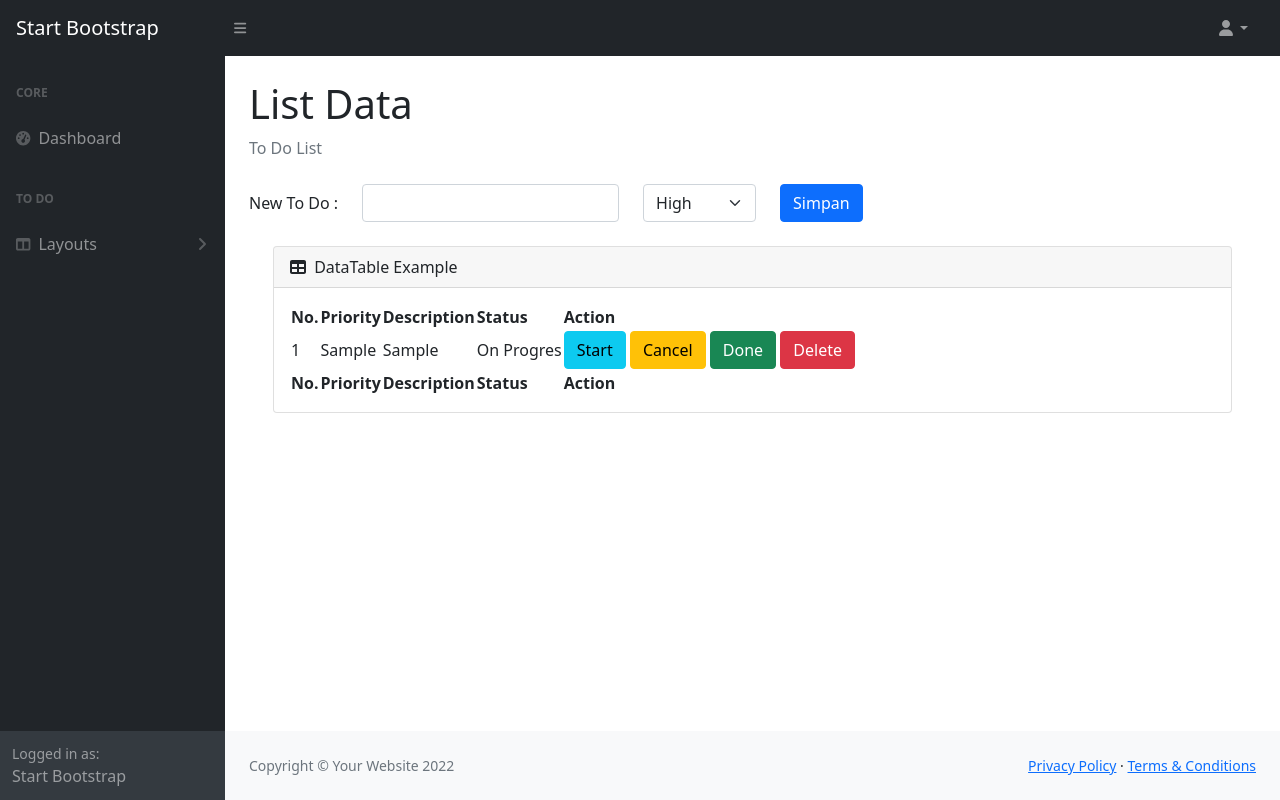
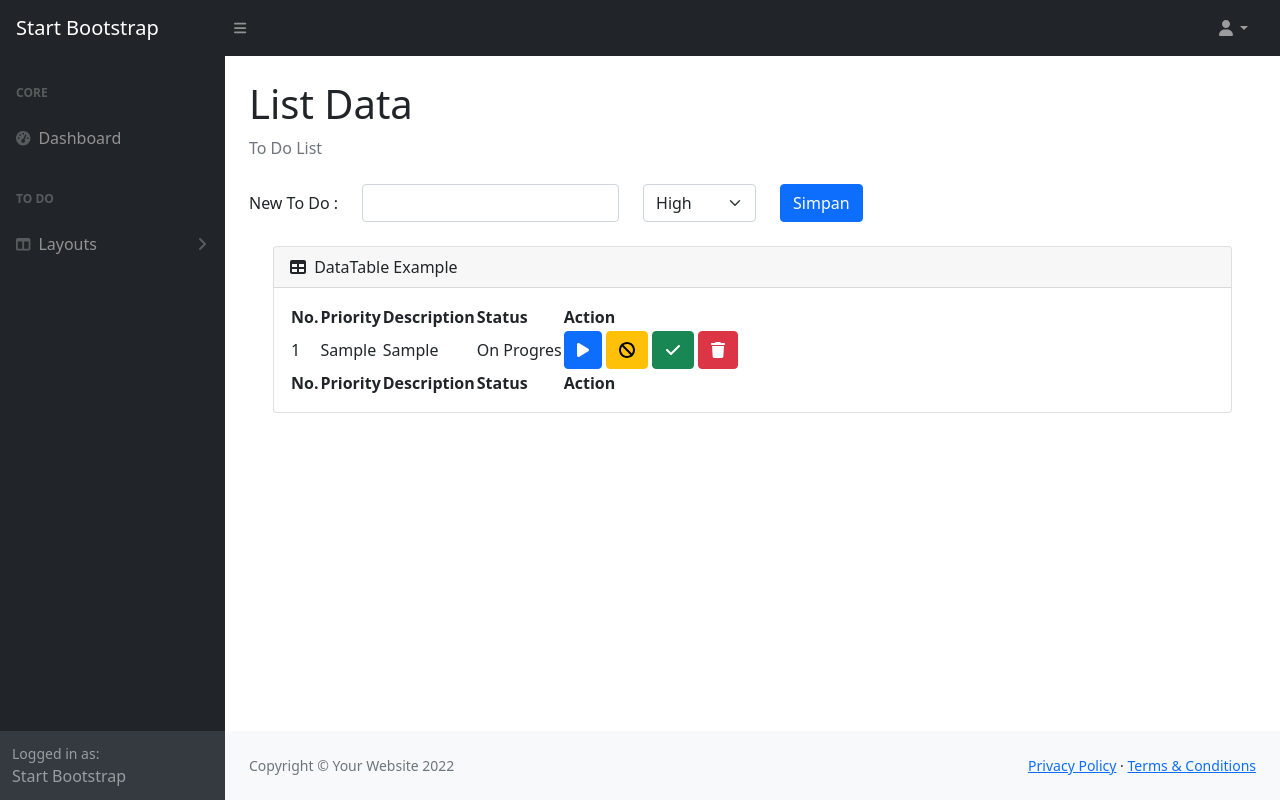
Before and after one commit to lelymaria/TODO_APP, a PHP site: page /index.php?halaman=listdata&status=1&id=1 in a window 1280 px wide. Run offline with PHP 8.4, Linux system fonts and the light colour scheme; the visitor is signed in with stand-in values (Sample User, id 1); tables that the repository leaves empty or names only in its code hold one stand-in row (values such as "Sample post"); some libraries are stand-ins or nearby versions.

Commit message:
update lagi 2

```diff
--- a/dashboard.php
+++ b/dashboard.php
@@ -1,3 +1,7 @@
+<?php
+    count($jumlah);
+?>
+
 <div class="container-fluid px-4">
                         <h1 class="mt-4">Dashboard</h1>
                         <ol class="breadcrumb mb-4">
@@ -8,7 +12,7 @@
                                 <div class="card bg-primary text-white mb-4">
                                     <div class="card-body">Total List Data</div>
                                     <div class="card-footer d-flex align-items-center justify-content-between">
-                                        <h5>Data</h5>
+                                        <h5><?= count(); ?> Data</h5>
                                         <div class="small text-white"><i class="fa-solid fa-circle-info"></i></div>
                                     </div>
                                 </div>
--- a/function.php
+++ b/function.php
@@ -53,7 +53,17 @@
             $priority = htmlspecialchars($data["priority"]);
                 $query = "INSERT INTO tbl_tugas (prioritas, tugas, status) VALUES ('$priority', '$tugas', 'No Status')";
 
-            mysqli_query($conn, $query);
+                if (mysqli_query($conn, $query)) {
+                    echo "<script>
+                                alert('Data berhasil ditambahkan!');
+                                document.location.href = 'index.php?halaman=listdata';
+                            </script>";
+                } else {
+                    echo "<script>
+                                alert('Data berhasil ditambahkan!');
+                                document.location.href = 'index.php?halaman=listdata';
+                            </script>";
+                }
             return mysqli_affected_rows($conn);
         }
 
@@ -69,15 +79,15 @@
                     $query = "UPDATE tbl_tugas SET status='Done' WHERE id=$_GET[id]";
                 } else if ($_GET['status'] == 4) {
                     $query = "DELETE FROM tbl_tugas WHERE id=$_GET[id]";
-                    if( hapus($id) > 0) {
+                    if( $_GET['status'] == 4 > 0) {
                         echo "<script>
                                 alert('Data berhasil dihapus!');
-                                document.location.href = 'index.php';
+                                document.location.href = 'index.php?halaman=listdata';
                             </script>";
                     } else {
                         echo "<script>
                                 alert('Data gagal dihapus!');
-                                document.location.href = 'index.php';
+                                document.location.href = 'index.php?halaman=listdata';
                             </script>";
                     }
                 }
--- a/index.php
+++ b/index.php
@@ -6,6 +6,8 @@
 
     require 'function.php';
     $todo = query("SELECT * FROM tbl_tugas");
+
+    $jumlah = mysqli_fetch_assoc($todo);
 ?>
 
 <!DOCTYPE html>
--- a/listdata.php
+++ b/listdata.php
@@ -8,23 +8,10 @@
             tambah($_POST);
         }
 
-        // if (isset($_GET['status'])) {
-        //     if ($_GET['status'] == 1) {
-        //         $query = "UPDATE tbl_tugas SET status='On Progres' WHERE id=$_GET[id]";
-        //     } else if ($_GET['status'] == 2) {
-        //         $query = "UPDATE tbl_tugas SET status='Cancelled' WHERE id=$_GET[id]";
-        //     }else if ($_GET['status'] == 3) {
-        //         $query = "UPDATE tbl_tugas SET status='Done' WHERE id=$_GET[id]";
-        //     } else if ($_GET['status'] == 4) {
-        //         $query = "DELETE FROM tbl_tugas WHERE id=$_GET[id]";
-        //         echo "<script>
-        //             alert('Data berhasil dihapus!');
-        //             document.location.href = 'index.php?halaman=listdata';
-        //         </script>";
-        //     }
-        // }
+        if (isset($_GET['status'])) {
+            status($_GET);
+        }
 
-        status($_GET);
         $hasil = query("SELECT * FROM tbl_tugas");
 ?>
 
@@ -90,10 +77,10 @@
                     <td><?= $h["tugas"] ?></td>
                     <td><?= $h["status"] ?></td>
                     <td>
-                        <a href="index.php?halaman=listdata&status=1&id=<?= $h['id']; ?>" class="btn btn-info">Start</a>
-                        <a href="index.php?halaman=listdata&status=2&id=<?= $h['id']; ?>" class="btn btn-warning">Cancel</a>
-                        <a href="index.php?halaman=listdata&status=3&id=<?= $h['id']; ?>" class="btn btn-success">Done</a>
-                        <a href="index.php?halaman=listdata&status=4&id=<?= $h['id']; ?>" class="btn btn-danger">Delete</a>
+                        <a href="index.php?halaman=listdata&status=1&id=<?= $h['id']; ?>" class="btn btn-primary"><i class="fa-solid fa-play"></i></a>
+                        <a href="index.php?halaman=listdata&status=2&id=<?= $h['id']; ?>" class="btn btn-warning"><i class="fa-solid fa-ban"></i></a>
+                        <a href="index.php?halaman=listdata&status=3&id=<?= $h['id']; ?>" class="btn btn-success"><i class="fa-solid fa-check"></i></a>
+                        <a href="index.php?halaman=listdata&status=4&id=<?= $h['id']; ?>" class="btn btn-danger"><i class="fa-solid fa-trash"></i></a>
                     </td>
                 </tr>
             <?php $i++; ?>
```
